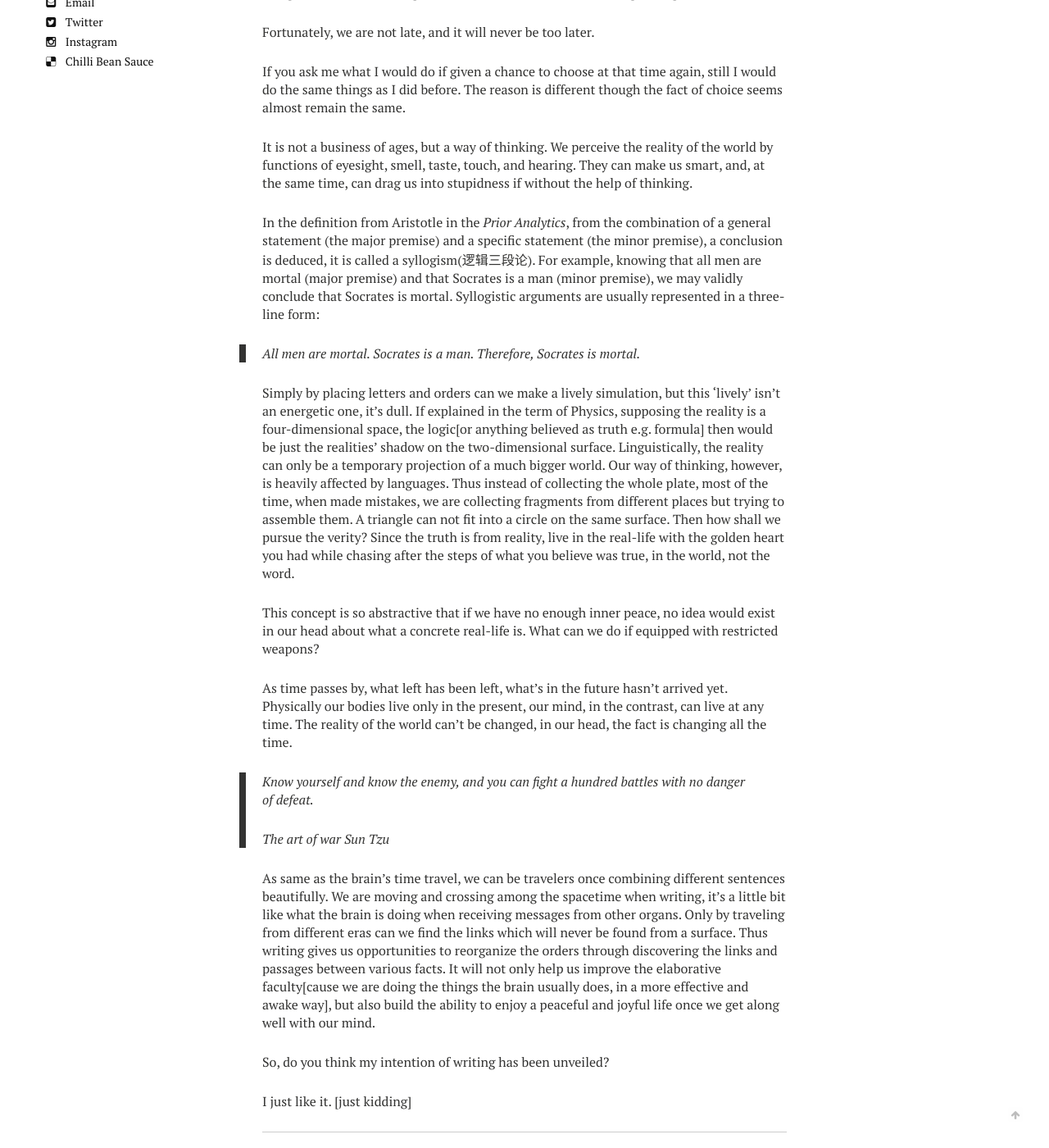
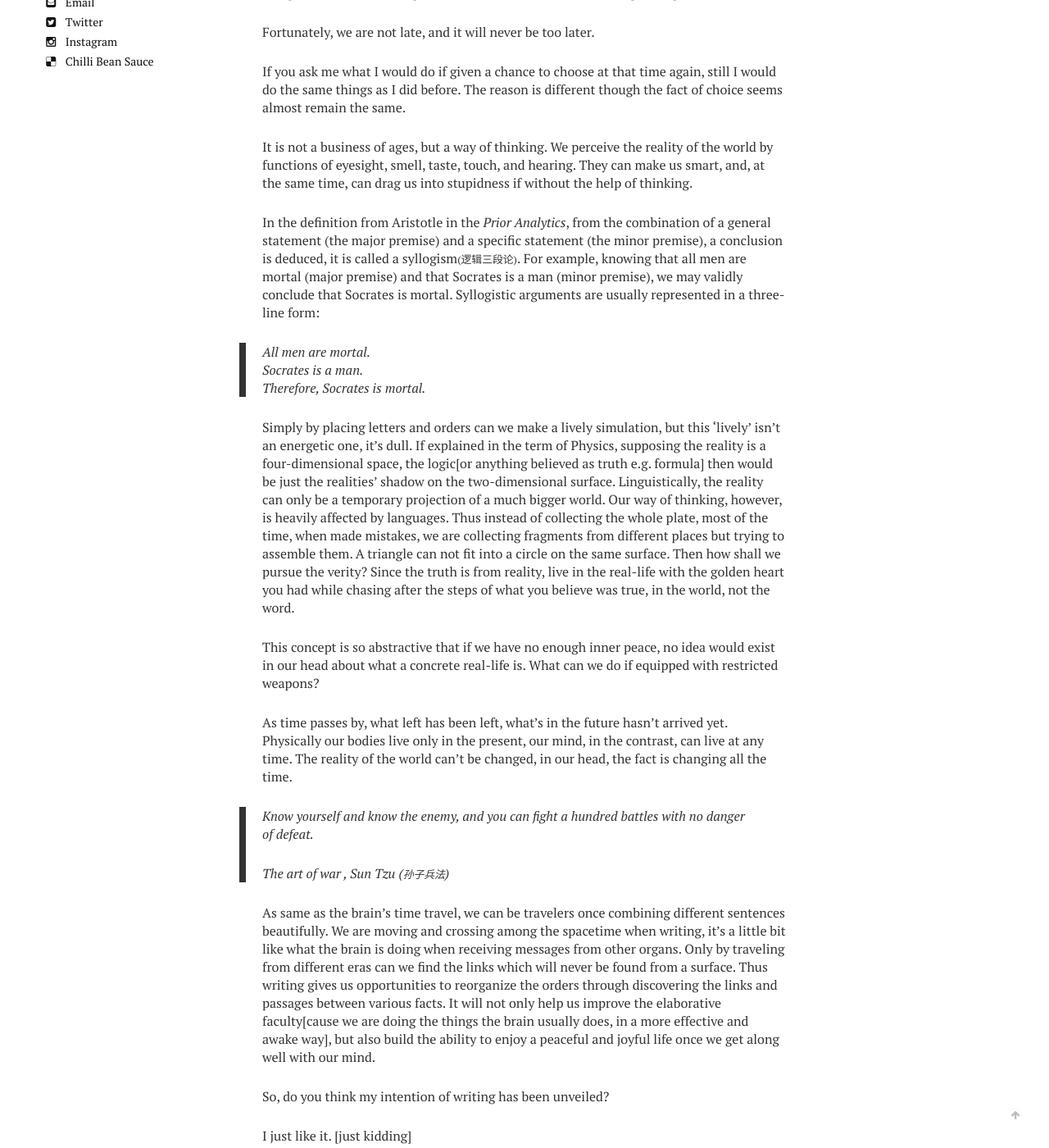
Before and after one commit to jarynzhang/eianzhang.github.io, a Jekyll site: the page built from _posts/2021-08-03-Why I blog.md, in a window 1280 px wide and 1400 px high, scrolled down 360 px. Shown: the whole window at 82% size. Built offline with Jekyll 4.4.1, drawn with Linux system fonts in a browser that asks for light colours; nearby versions of some CDN libraries; our own code applies the rules of GitHub Pages for plain Markdown files.

Commit message:
5.10 why

```diff
--- a/_posts/2021-08-03-Why I blog.md
+++ b/_posts/2021-08-03-Why I blog.md
@@ -18,7 +18,7 @@
 
 It is not a business of ages, but a way of thinking. We perceive the reality of the world by functions of eyesight, smell, taste, touch, and hearing. They can make us smart, and, at the same time, can drag us into stupidness if without the help of thinking.
 
-In the definition from Aristotle in the *Prior Analytics*, from the combination of a general statement (the major premise) and a specific statement (the minor premise), a conclusion is deduced, it is called a syllogism(逻辑三段论). For example, knowing that all men are mortal (major premise) and that Socrates is a man (minor premise), we may validly conclude that Socrates is mortal. Syllogistic arguments are usually represented in a three-line form:
+In the definition from Aristotle in the *Prior Analytics*, from the combination of a general statement (the major premise) and a specific statement (the minor premise), a conclusion is deduced, it is called a syllogism<small>(逻辑三段论)</small>. For example, knowing that all men are mortal (major premise) and that Socrates is a man (minor premise), we may validly conclude that Socrates is mortal. Syllogistic arguments are usually represented in a three-line form:
 
 > All men are mortal.
   Socrates is a man.
@@ -31,7 +31,7 @@
 As time passes by, what left has been left, what's in the future hasn't arrived yet. Physically our bodies live only in the present, our mind, in the contrast, can live at any time.  The reality of the world can't be changed, in our head, the fact is changing all the time.
 
 > Know yourself and know the enemy, and you can fight a hundred battles with no danger of defeat.
->> *The art of war*   Sun Tzu
+>> *The art of war* ,  Sun Tzu  (<small>孙子兵法</small>)
 
 As same as the brain's time travel, we can be travelers once combining different sentences beautifully. We are moving and crossing among the spacetime when writing, it's a little bit like what the brain is doing when receiving messages from other organs. Only by traveling from different eras can we find the links which will never be found from a surface. Thus writing gives us opportunities to reorganize the orders through discovering the links and passages between various facts. It will not only help us improve the elaborative faculty[cause we are doing the things the brain usually does, in a more effective and awake way], but also build the ability to enjoy a peaceful and joyful life once we get along well with our mind.
 
```
